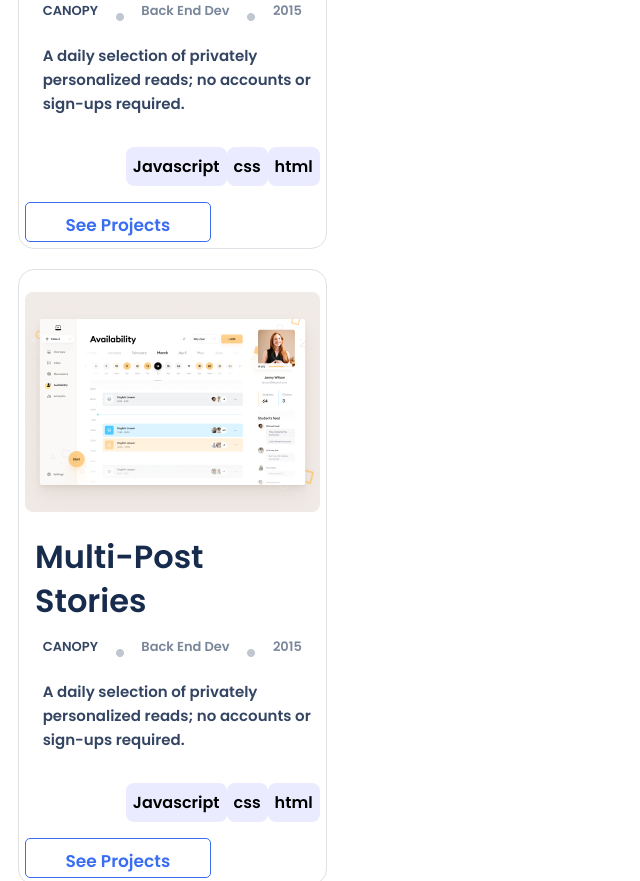
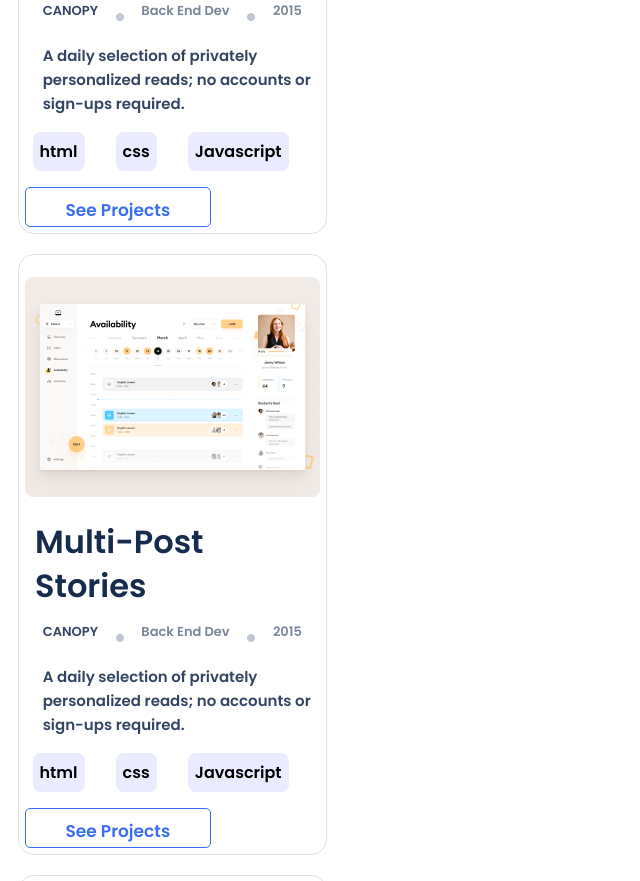
Before and after one commit to Alfred-KInyua/Mobile-Portfolio, a website: page best.html in a window 1280 px wide. Shown: the part 868-1749 px from the top of the page, without its empty margins (0-640 px from the left). Drawn offline with Linux system fonts and the light colour scheme.

Commit message:
Add flex box on contact

```diff
--- a/best.css
+++ b/best.css
@@ -193,18 +193,15 @@ button:active {
 }
 
 .tech {
-  float: right;
-
-  /* display: flex;
+  display: flex;
   justify-content: space-evenly;
   padding: 0;
-  margin-left: -8%;  */
+  margin-left: -8%;
 }
 
 .tech1,
 .tech2,
 .tech3 {
-  float: right;
   display: inline;
   background: #ebebff;
   border-radius: 8px;
```
